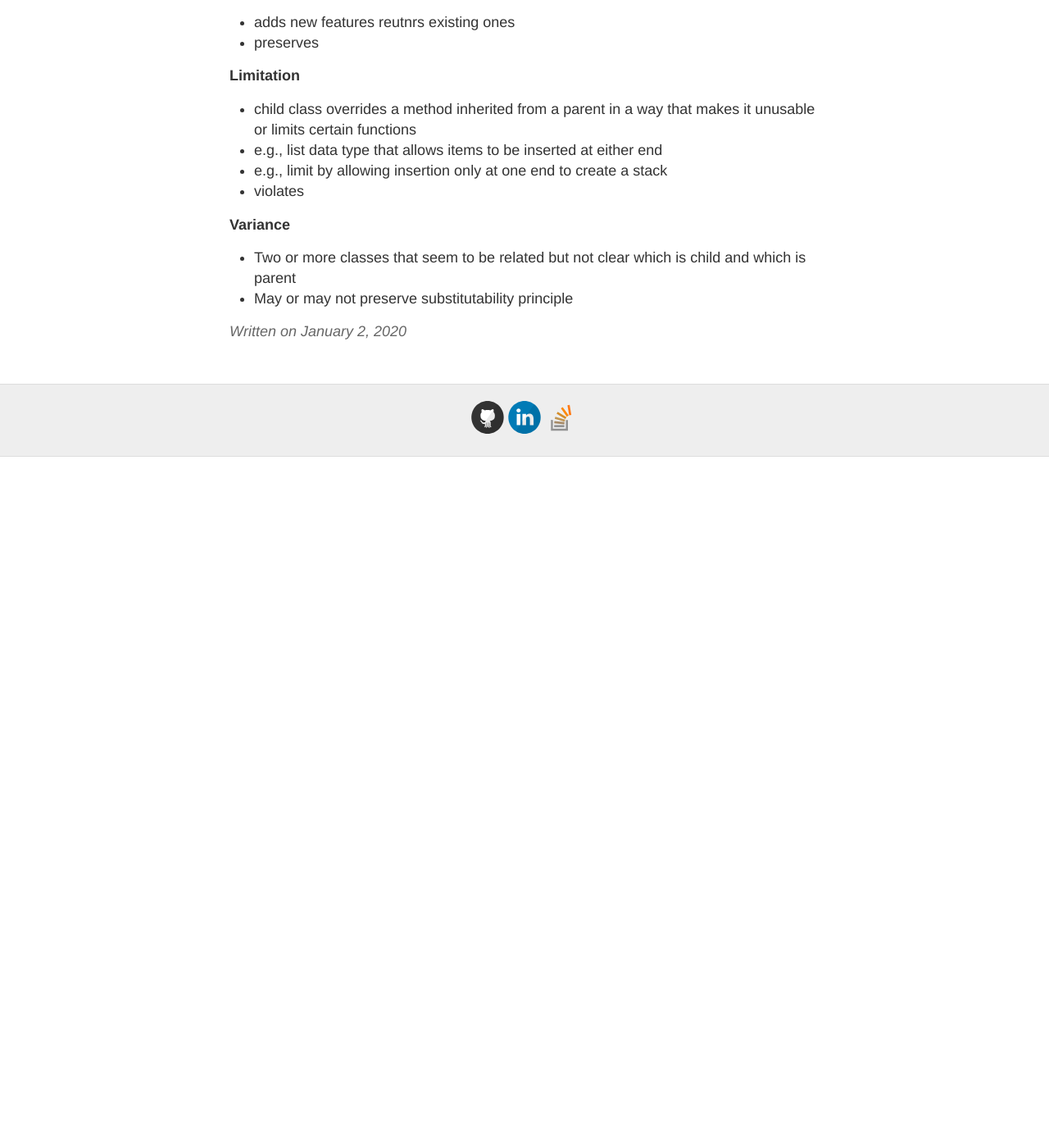
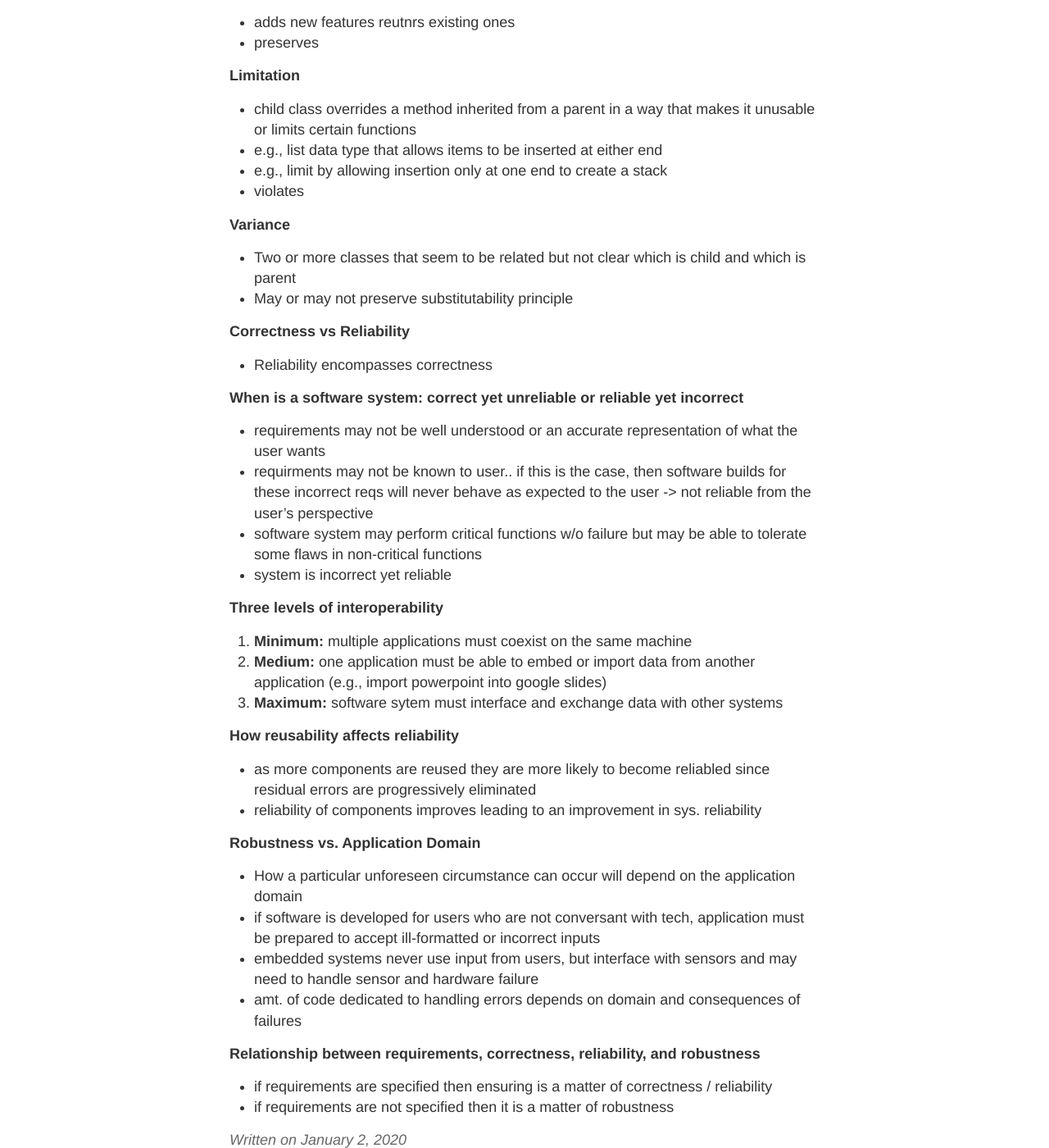
Before and after one commit to gutucristian/gutucristian.github.io, a Jekyll site: the page built from _posts/2020-01-02-Java.md, in a window 1280 px wide and 1400 px high, scrolled down 8311 px. Shown: the whole window at 82% size. Built offline with Jekyll 4.4.1, drawn with Linux system fonts in a browser that asks for light colours; our own code applies the rules of GitHub Pages for plain Markdown files; before the commit the page ends 8868 px from its top, so only the background shows below that.

Commit message:
Update 2020-01-02-Java.md

```diff
--- a/_posts/2020-01-02-Java.md
+++ b/_posts/2020-01-02-Java.md
@@ -280,3 +280,32 @@ __Limitation__
 __Variance__
 - Two or more classes that seem to be related but not clear which is child and which is parent
 - May or may not preserve substitutability principle
+
+__Correctness vs Reliability__
+- Reliability encompasses correctness
+
+__When is a software system: correct yet unreliable or reliable yet incorrect__
+- requirements may not be well understood or an accurate representation of what the user wants
+- requirments may not be known to user.. if this is the case, then software builds for these incorrect reqs will never behave as expected to the user -> not reliable from the user's perspective
+- software system may perform critical functions w/o failure but may be able to tolerate some flaws in non-critical functions
+- system is incorrect yet reliable
+
+__Three levels of interoperability__
+1. __Minimum:__ multiple applications must coexist on the same machine
+2. __Medium:__ one application must be able to embed or import data from another application (e.g., import powerpoint into google slides)
+3. __Maximum:__ software sytem must interface and exchange data with other systems
+
+__How reusability affects reliability__
+- as more components are reused they are more likely to become reliabled since residual errors are progressively eliminated
+- reliability of components improves leading to an improvement in sys. reliability
+
+
+__Robustness vs. Application Domain__
+- How a particular unforeseen circumstance can occur will depend on the application domain
+- if software is developed for users who are not conversant with tech, application must be prepared to accept ill-formatted or incorrect inputs
+- embedded systems never use input from users, but interface with sensors and may need to handle sensor and hardware failure
+- amt. of code dedicated to handling errors depends on domain and consequences of failures
+
+__Relationship between requirements, correctness, reliability, and robustness__
+- if requirements are specified then ensuring is a matter of correctness / reliability
+- if requirements are not specified then it is a matter of robustness
```
